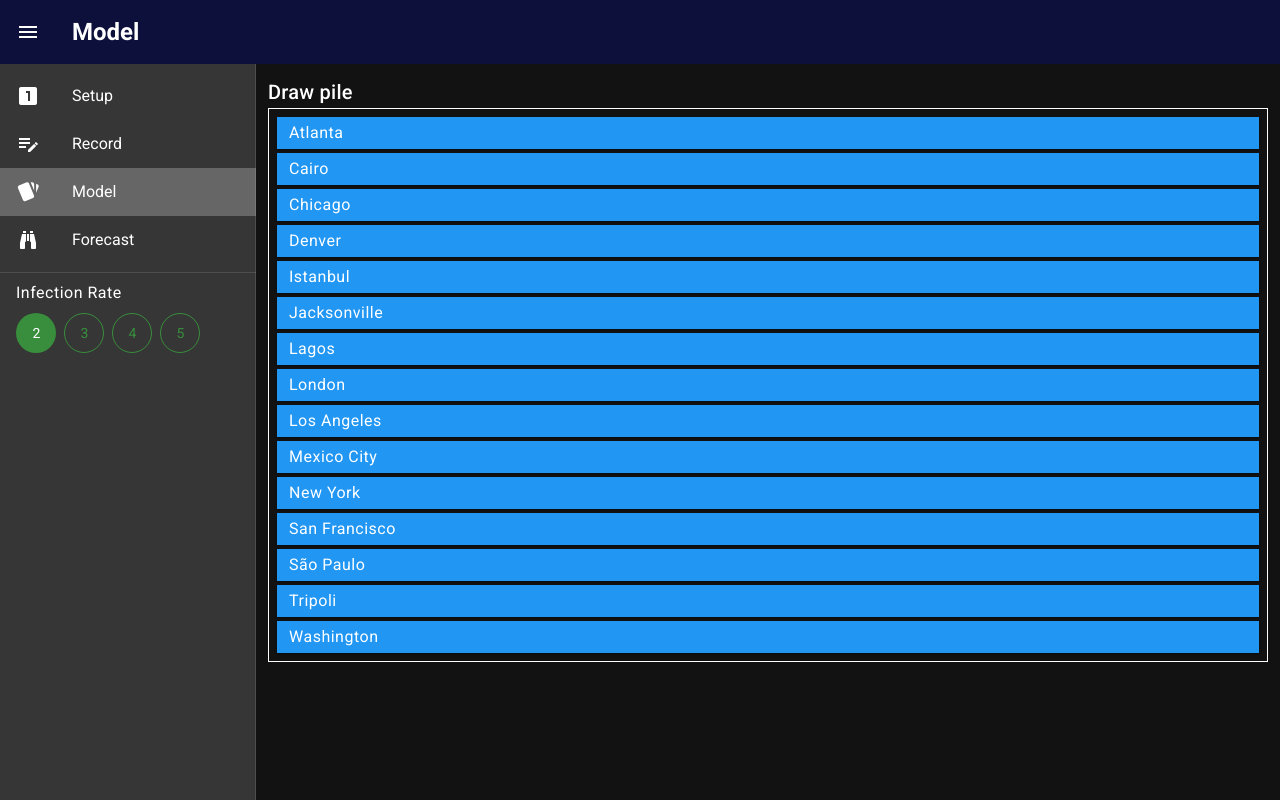
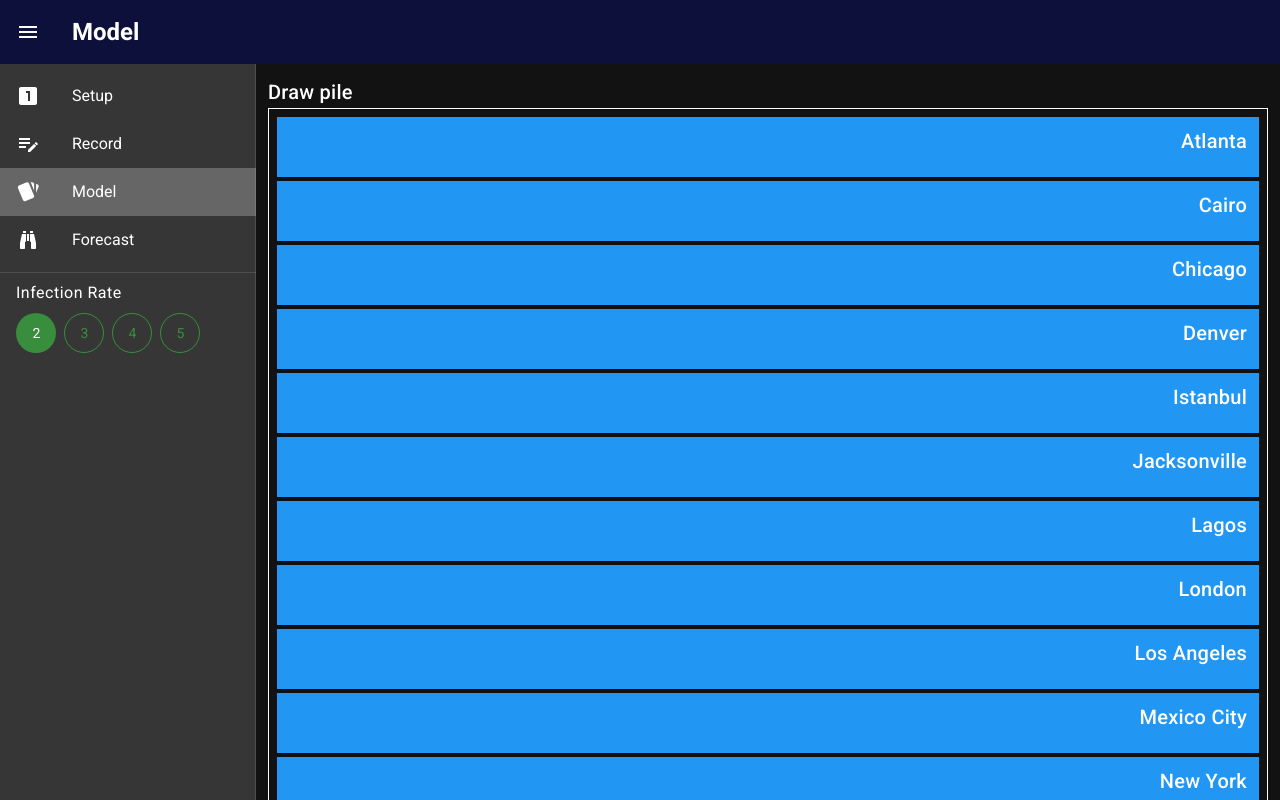
Before and after one commit to nxtman123/pandemic-infection-tracker, a Vue app: page /model in a window 1280 px wide. Shown: the top 800 px of the page. Built offline with nearby package versions, Linux system fonts and the light colour scheme.

Commit message:
Adjust colors and style cards

```diff
--- a/src/components/CityCard.vue
+++ b/src/components/CityCard.vue
@@ -1,13 +1,21 @@
 <template>
   <v-sheet
     elevation="1"
-    class="my-1 px-3 py-1 d-flex justify-space-between align-baseline"
+    class="my-1 d-flex justify-space-between align-top card"
     :color="card.color"
   >
-    <span class="body-1 period-title">{{ card.name }}</span>
+    <v-icon
+      class="background-decal"
+      :class="card.color === 'gameYellow' ? 'gameBlack--text' : undefined"
+    >mdi-biohazard</v-icon>
+    <span
+      class="title mx-3 mt-2 mb-5"
+      :class="card.color === 'gameYellow' ? 'gameBlack--text' : undefined"
+    >{{ card.name }}</span>
     <div v-if="showDeleteButton">
       <v-btn
         icon
+        :class="card.color === 'gameYellow' ? 'gameBlack--text' : undefined"
         @click="deleteCard"
       >
         <v-icon>mdi-close</v-icon>
@@ -38,8 +46,17 @@ export default Vue.extend({
 });
 </script>
 
-<style scoped>
-span.period-title {
-  min-width: 8em;
-}
+<style scoped lang="stylus">
+.card
+  position relative
+  overflow hidden
+
+.background-decal
+  font-size 70pt
+  position absolute
+  top -0.15em
+  right 20%
+  opacity 0.4
+  transform rotate(17.5deg)
+
 </style>
--- a/src/components/CityFields.vue
+++ b/src/components/CityFields.vue
@@ -23,7 +23,9 @@
           class="mr-2"
           :color="city.color"
         >
-          <v-icon>mdi-palette</v-icon>
+          <v-icon
+            :color="city.color === 'gameYellow' ? 'gameBlack' : undefined"
+          >mdi-palette</v-icon>
         </v-avatar>
         <v-btn
           class="mr-2"
--- a/src/plugins/vuetify.js
+++ b/src/plugins/vuetify.js
@@ -13,9 +13,9 @@ export default new Vuetify({
         primary: '#0c103b',
         secondary: colors.green.darken2,
         gameBlue: colors.blue.base,
-        gameYellow: colors.yellow.darken2,
+        gameYellow: colors.yellow.base,
         gameBlack: colors.grey.darken4,
-        gameRed: colors.red.base,
+        gameRed: colors.red.darken1,
       },
     },
   },
```
